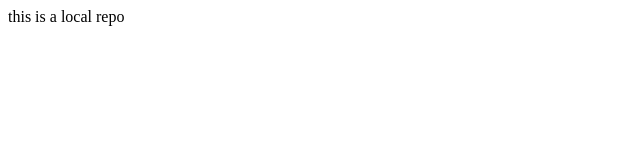
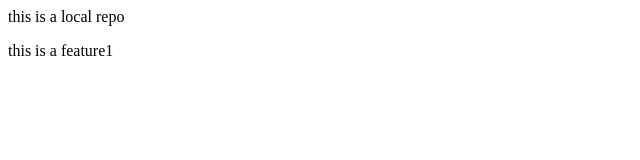
Before and after one commit to NirmitVasani/LocalRepo, a plain HTML site: page index.html in a window 1280 px wide. Shown: the full height of the page, 0-640 px from the left. Drawn offline with Linux system fonts and the light colour scheme.

Commit message:
add new feature

```diff
--- a/index.html
+++ b/index.html
@@ -1 +1,2 @@
 <P>this is a local repo</P>
+<P>this is a feature1</P>
```
